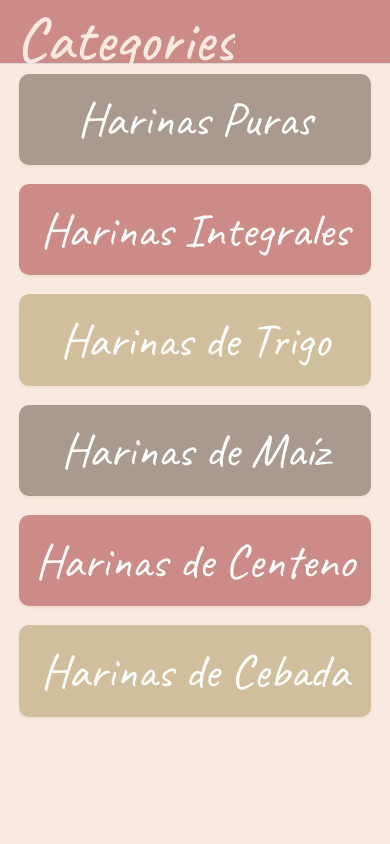
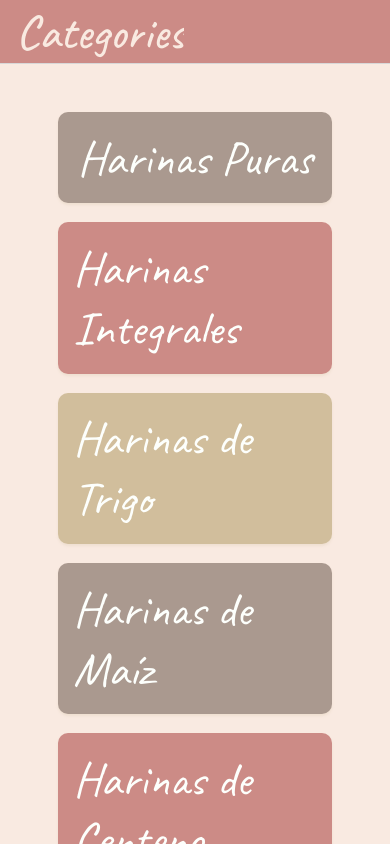
Before and after one commit to Thayrov/BakeryApp, a React Native app: screen / in a window 390 px wide. Built offline with nearby package versions, Linux system fonts and the light colour scheme.

Commit message:
define navigation logic to show products details

```diff
--- a/src/components/index.js
+++ b/src/components/index.js
@@ -1 +1,2 @@
 export { default as CategoryItem } from './category-item';
+export { default as ProductItem } from './product-item';
--- /dev/null
+++ b/src/components/product-item/index.jsx
@@ -0,0 +1,19 @@
+import { Text, TouchableOpacity, View } from 'react-native';
+
+import React from 'react';
+import styles from './styles';
+
+const ProductItem = ({ item, onSelected }) => {
+    return (
+        <View style={styles.container}>
+            <TouchableOpacity style={styles.contentContainer} onPress={() => onSelected(item)}>
+                <Text style={styles.title}>{item.title}</Text>
+                <View style={styles.detailsContainer}>
+                    <Text style={styles.price}>${item.price}</Text>
+                    <Text style={styles.weight}>x{item.weight}</Text>
+                </View>
+            </TouchableOpacity>
+        </View>
+    );
+};
+export default ProductItem;
--- /dev/null
+++ b/src/components/product-item/styles.js
@@ -0,0 +1,51 @@
+import { Dimensions, StyleSheet } from 'react-native';
+
+import { THEME } from '../../constants/theme';
+
+const { width, height } = Dimensions.get('screen');
+
+const styles = StyleSheet.create({
+    container: {
+        flex: 1,
+        margin: ((height * width) / 1000) * 0.03,
+        padding: ((height * width) / 1000) * 0.02,
+        height: ((height * width) / 1000) * 0.3,
+        borderRadius: 10,
+        backgroundColor: THEME.colors.PrimaryColor,
+        shadowColor: THEME.colors.ComplementaryColor2,
+        shadowOffset: {
+            width: 0,
+            height: 2,
+        },
+        shadowOpacity: 0.23,
+        shadowRadius: 2.62,
+        elevation: 4,
+    },
+    contentContainer: {
+        flex: 1,
+        justifyContent: 'space-around',
+    },
+
+    title: {
+        fontFamily: 'Rancho-Regular',
+        fontSize: ((height * width) / 1000) * 0.1,
+        color: THEME.colors.TextColor,
+        padding: height * 0.01,
+    },
+    detailsContainer: {
+        flexDirection: 'row',
+        justifyContent: 'space-between',
+    },
+    price: {
+        fontFamily: 'Caveat-variable',
+        fontSize: ((height * width) / 1000) * 0.1,
+        color: THEME.colors.TextColor,
+    },
+    weight: {
+        fontFamily: 'Caveat-variable',
+        fontSize: ((height * width) / 1000) * 0.1,
+        color: THEME.colors.TextColor,
+    },
+});
+
+export default styles;
--- a/src/navigation/shop.jsx
+++ b/src/navigation/shop.jsx
@@ -20,7 +20,7 @@ const ShopNavigator = () => {
                 navigationBarColor: THEME.colors.SecondaryColor,
                 headerTitleStyle: {
                     fontFamily: 'Caveat-variable',
-                    fontSize: ((height * width) / 1000) * 0.13,
+                    fontSize: ((height * width) / 1000) * 0.1,
                     color: THEME.colors.BGColor,
                 },
             }}>
@@ -39,9 +39,7 @@ const ShopNavigator = () => {
             <Stack.Screen
                 name="Details"
                 component={Details}
-                options={{
-                    title: 'Details',
-                }}
+                options={({ route }) => ({ title: route.params.title })}
             />
         </Stack.Navigator>
     );
--- a/src/screens/categories/index.jsx
+++ b/src/screens/categories/index.jsx
@@ -23,6 +23,7 @@ const Categories = ({ navigation }) => {
                 data={CATEGORIES}
                 renderItem={renderItem}
                 keyExtractor={keyExtractor}
+                contentContainerStyle={styles.contentContainerList}
             />
         </SafeAreaView>
     );
--- a/src/screens/categories/styles.js
+++ b/src/screens/categories/styles.js
@@ -8,17 +8,13 @@ const styles = StyleSheet.create({
     container: {
         flex: 1,
         backgroundColor: THEME.colors.BGColor,
-        marginTop: StatusBar.currentHeight,
-    },
-    title: {
-        fontSize: ((height * width) / 1000) * 0.04,
-        fontFamily: 'Rancho-Regular',
-        color: THEME.colors.TextColor,
-        padding: height * 0.01,
     },
     containerList: {
         flex: 1,
     },
+    contentContainerList: {
+        padding: ((height * width) / 1000) * 0.08,
+    },
 });
 
 export default styles;
--- a/src/screens/details/index.jsx
+++ b/src/screens/details/index.jsx
@@ -1,12 +1,18 @@
 import { Text, View } from 'react-native';
 
+import { PRODUCTS } from '../../constants/data';
 import React from 'react';
 import styles from './styles';
 
-const Details = () => {
+const Details = ({ navigation, route }) => {
+    const { productId, title } = route.params;
+    const product = PRODUCTS.find((product) => product.id === productId);
     return (
         <View style={styles.container}>
-            <Text style={styles.title}>BakeryDetails</Text>
+            <Text style={styles.title}>{product.title}</Text>
+            <Text style={styles.title}>{product.description}</Text>
+            <Text style={styles.title}>{product.weight}</Text>
+            <Text style={styles.title}>${product.price}</Text>
         </View>
     );
 };
--- a/src/screens/details/styles.js
+++ b/src/screens/details/styles.js
@@ -1,5 +1,8 @@
-import { StyleSheet } from 'react-native';
+import { Dimensions, StyleSheet } from 'react-native';
+
 import { THEME } from '../../constants/theme';
+
+const { width, height } = Dimensions.get('screen');
 
 const styles = StyleSheet.create({
     container: {
@@ -9,10 +12,10 @@ const styles = StyleSheet.create({
         justifyContent: 'center',
     },
     title: {
-        fontSize: 20,
+        fontSize: ((height * width) / 1000) * 0.1,
         fontFamily: 'Rancho-Regular',
         color: THEME.colors.TextColor,
-        padding: 10,
+        padding: ((height * width) / 1000) * 0.02,
     },
 });
 
--- a/src/screens/products/index.jsx
+++ b/src/screens/products/index.jsx
@@ -1,22 +1,32 @@
-import { Button, Text, View } from 'react-native';
-
+import { FlatList } from 'react-native-gesture-handler';
+import { PRODUCTS } from '../../constants/data';
+import { ProductItem } from '../../components';
 import React from 'react';
-import { THEME } from '../../constants/theme';
+import { SafeAreaView } from 'react-native';
 import styles from './styles';
 
 const Products = ({ navigation, route }) => {
     const { categoryId, title } = route.params;
-    console.warn(categoryId, title);
+    const onSelected = (item) => {
+        navigation.navigate('Details', {
+            productId: item.id,
+            title: item.title,
+        });
+    };
+    const renderItem = ({ item }) => <ProductItem item={item} onSelected={onSelected} />;
+    const keyExtractor = (item) => item.id.toString();
+    const filteredProducts = PRODUCTS.filter((product) => product.categoryId === categoryId);
 
     return (
-        <View style={styles.container}>
-            <Text style={styles.title}>BakeryProducts</Text>
-            <Button
-                title="Go to Details"
-                onPress={() => navigation.navigate('Details')}
-                color={THEME.colors.SecondaryColor}
+        <SafeAreaView style={styles.container}>
+            <FlatList
+                data={filteredProducts}
+                renderItem={renderItem}
+                keyExtractor={keyExtractor}
+                style={styles.contentList}
+                contentContainerStyle={styles.contentContainerList}
             />
-        </View>
+        </SafeAreaView>
     );
 };
 export default Products;
--- a/src/screens/products/styles.js
+++ b/src/screens/products/styles.js
@@ -1,18 +1,19 @@
-import { StyleSheet } from 'react-native';
+import { Dimensions, StyleSheet } from 'react-native';
+
 import { THEME } from '../../constants/theme';
+
+const { width, height } = Dimensions.get('screen');
 
 const styles = StyleSheet.create({
     container: {
         flex: 1,
         backgroundColor: THEME.colors.BGColor,
-        alignItems: 'center',
-        justifyContent: 'center',
     },
-    title: {
-        fontSize: 20,
-        fontFamily: 'Rancho-Regular',
-        color: THEME.colors.TextColor,
-        padding: 10,
+    contentList: {
+        flex: 1,
+    },
+    contentContainerList: {
+        padding: ((height * width) / 1000) * 0.06,
     },
 });
 
```
